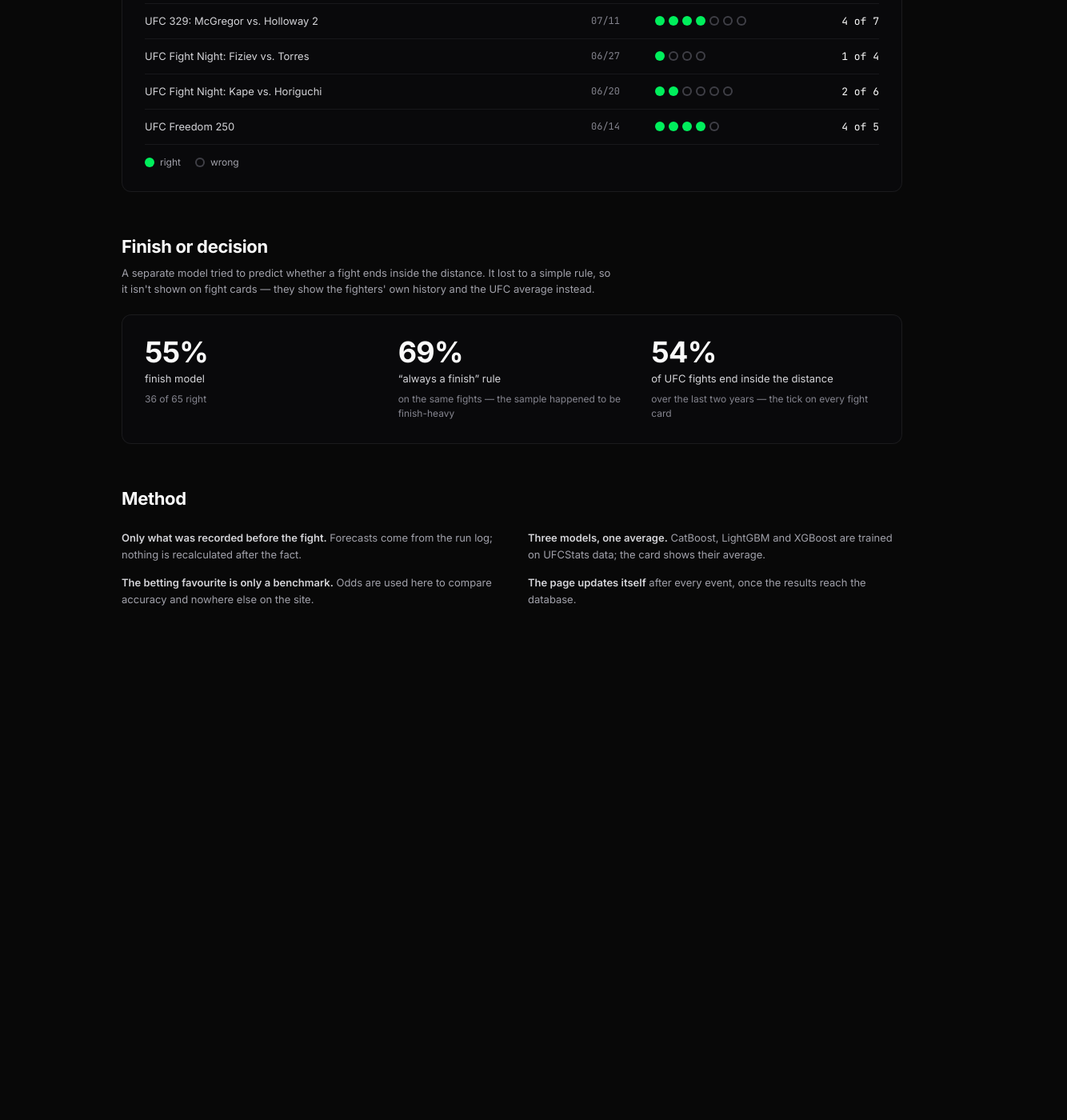
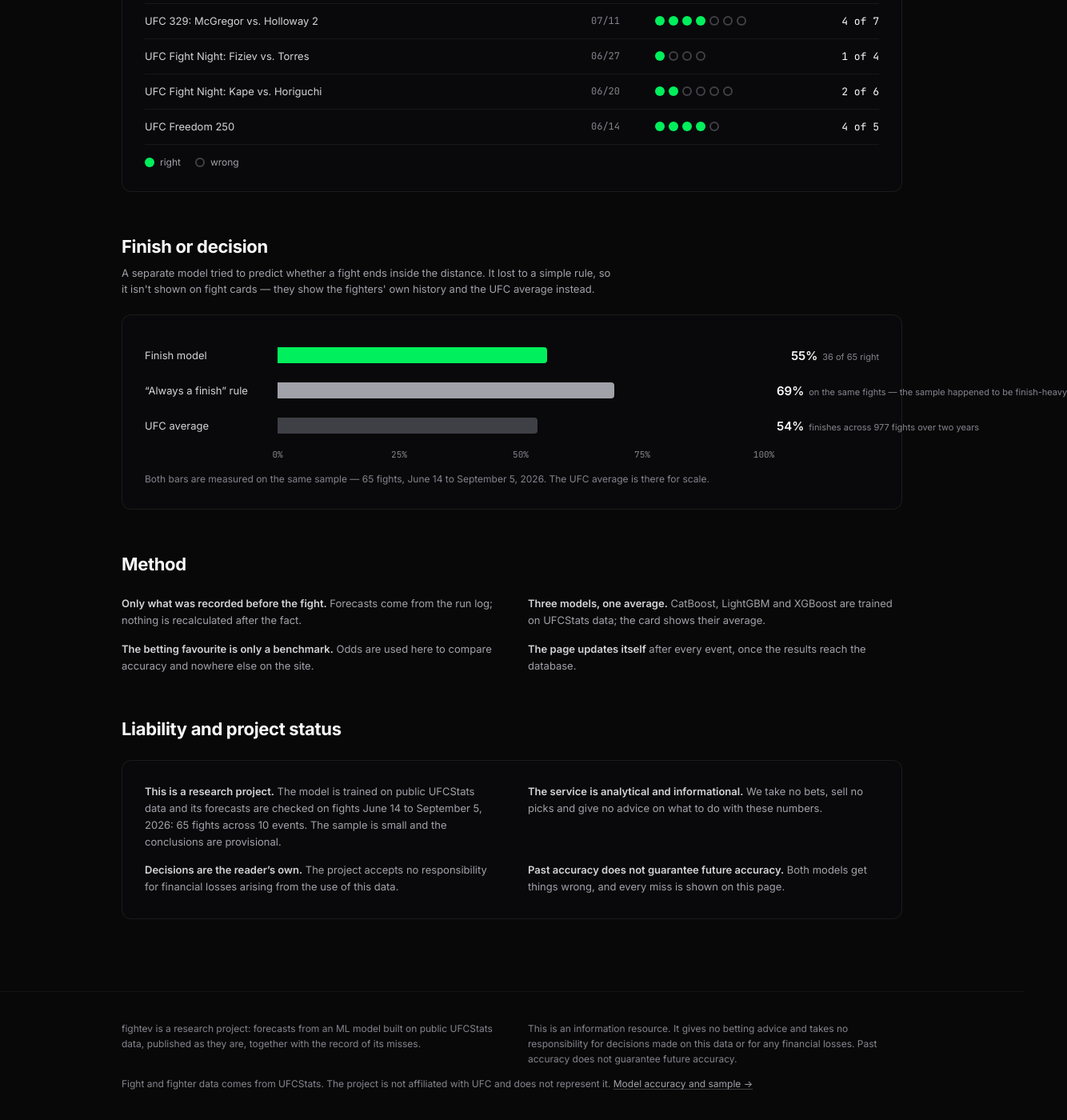
Before and after one commit to Gotodataru/fightev, a React (Vite) app: page /accuracy in a window 1280 px wide. Shown: the part 1604-3004 px from the top of the page at 80% size, 1334 px wide, since content can reach past the window. Before the commit the page ends 2454 px from the top, so only its background shows below. Built offline with nearby package versions, Linux system fonts and the light colour scheme.

Commit message:
Say plainly what this is: research project, no liability, finish model charted with its sample

```diff
--- a/src/components/Layout.tsx
+++ b/src/components/Layout.tsx
@@ -48,7 +48,7 @@
   ]
 
   return (
-    <div className="min-h-screen bg-bg">
+    <div className="flex min-h-screen flex-col bg-bg">
       <a href="#main" className="sr-only focus:not-sr-only focus:fixed focus:left-4 focus:top-3 focus:z-50 focus:rounded-md focus:bg-zinc-900 focus:px-3 focus:py-2">
         {t.nav.skip}
       </a>
@@ -91,6 +91,18 @@
         )}
       </header>
       <main id="main" key={pathname} className="page-in">{children}</main>
+      <footer className="mt-auto border-t border-white/5">
+        <div className="mx-auto grid max-w-[1024px] gap-3 px-4 py-9 text-[12px] leading-[1.6] text-zinc-500 md:grid-cols-[minmax(0,1fr)_minmax(0,1fr)] md:gap-x-10 md:px-6">
+          <p className="m-0">{t.footer.what}</p>
+          <p className="m-0">{t.footer.liability}</p>
+          <p className="m-0 md:col-span-2">
+            {t.footer.data}{' '}
+            <NavLink to="/accuracy" className="text-zinc-400 underline decoration-zinc-700 underline-offset-2 hover:text-zinc-200">
+              {t.footer.accuracy}
+            </NavLink>
+          </p>
+        </div>
+      </footer>
     </div>
   )
 }
--- a/src/i18n.tsx
+++ b/src/i18n.tsx
@@ -104,6 +104,14 @@
   emptyText: 'Кард появится здесь, как только UFC опубликует пары. А пока можно посмотреть, как модель отработала прошлый турнир.',
   emptyCta: (name: string) => `Итоги ${name}`,
   updated: (d: string) => `Данные обновлены ${d}`,
+
+  // footer
+  footer: {
+    what: 'fightev — исследовательский аналитический проект: прогнозы ML-модели по открытой статистике UFCStats публикуются как есть, вместе с историей ошибок.',
+    liability: 'Это информационный ресурс. Он не даёт советов по ставкам и не несёт ответственности за решения, принятые на основе этих данных, и за возможные финансовые потери. Прошлая точность не гарантирует будущую.',
+    data: 'Данные о боях и бойцах — UFCStats. Проект не связан с UFC и не представляет его.',
+    accuracy: 'Точность модели и выборка →',
+  },
 }
 
 const verdictRu: Record<Verdict, string> = {
@@ -200,6 +208,13 @@
   emptyText: 'The card will appear here as soon as the UFC confirms the bouts. Meanwhile, see how the model did at the last event.',
   emptyCta: (name: string) => `Results: ${name}`,
   updated: (d: string) => `Data updated ${d}`,
+
+  footer: {
+    what: 'fightev is a research project: forecasts from an ML model built on public UFCStats data, published as they are, together with the record of its misses.',
+    liability: 'This is an information resource. It gives no betting advice and takes no responsibility for decisions made on this data or for any financial losses. Past accuracy does not guarantee future accuracy.',
+    data: 'Fight and fighter data comes from UFCStats. The project is not affiliated with UFC and does not represent it.',
+    accuracy: 'Model accuracy and sample →',
+  },
 }
 
 const DICTS: Record<Lang, Dict> = { ru, en }
--- a/src/pages/Accuracy.tsx
+++ b/src/pages/Accuracy.tsx
@@ -67,9 +67,17 @@
         ? 'Отдельная модель пыталась угадать, закончится ли бой досрочно. Она проиграла простому правилу, поэтому в карточках боя мы её не показываем — вместо прогноза там история самих бойцов и среднее по UFC.'
         : 'Отдельная модель пытается угадать, закончится ли бой досрочно. В карточках её нет: выборка слишком мала, чтобы доверять ей больше, чем истории самих бойцов и среднему по UFC.',
       fin: [
-        ['модель досрочки', `${fin.model_hits} из ${fin.n} угадано`],
-        ['правило «всегда досрочно»', heavy ? 'на тех же боях — выборке повезло с досрочками' : 'на тех же боях'],
-        ['боёв в UFC заканчиваются досрочно', 'за последние два года — это отметка на карточке боя'],
+        ['Модель досрочки', `${fin.model_hits} из ${fin.n} угадано`],
+        ['Правило «всегда досрочно»', heavy ? 'на тех же боях — выборке повезло с досрочками' : 'на тех же боях'],
+        ['Среднее по UFC', `досрочные финиши в ${tr.ufc_finish_rate_24m.n} боях за два года`],
+      ],
+      finNote: `Обе полосы посчитаны на одной и той же выборке — ${fin.n} ${ruFights(fin.n)} ${range}. Отметка «среднее по UFC» приводится для масштаба.`,
+      s6: 'Ответственность и статус проекта',
+      liability: [
+        ['Проект исследовательский.', `Модель обучена на открытой статистике UFCStats, а её прогнозы проверяются на боях ${range}: ${tr.n_fights} ${ruFights(tr.n_fights)} на ${events(tr.n_events)}. Выборка маленькая, выводы предварительные.`],
+        ['Сервис аналитический и информационный.', 'Мы не принимаем ставок, не продаём прогнозы и не советуем, что делать с этими цифрами.'],
+        ['Ответственность за решения — на том, кто их принимает.', 'Проект не отвечает за финансовые потери, возникшие из-за использования этих данных.'],
+        ['Прошлая точность не гарантирует будущую.', 'Обе модели ошибаются, и все их ошибки показаны на этой странице.'],
       ],
       s5: 'Как считаем',
       method: [
@@ -115,9 +123,17 @@
       ? "A separate model tried to predict whether a fight ends inside the distance. It lost to a simple rule, so it isn't shown on fight cards — they show the fighters' own history and the UFC average instead."
       : "A separate model tries to predict whether a fight ends inside the distance. It isn't on the cards: the sample is too small to trust it over the fighters' own history and the UFC average.",
     fin: [
-      ['finish model', `${fin.model_hits} of ${fin.n} right`],
-      ['“always a finish” rule', heavy ? 'on the same fights — the sample happened to be finish-heavy' : 'on the same fights'],
-      ['of UFC fights end inside the distance', 'over the last two years — the tick on every fight card'],
+      ['Finish model', `${fin.model_hits} of ${fin.n} right`],
+      ['“Always a finish” rule', heavy ? 'on the same fights — the sample happened to be finish-heavy' : 'on the same fights'],
+      ['UFC average', `finishes across ${tr.ufc_finish_rate_24m.n} fights over two years`],
+    ],
+    finNote: `Both bars are measured on the same sample — ${fin.n} fights, ${range}. The UFC average is there for scale.`,
+    s6: 'Liability and project status',
+    liability: [
+      ['This is a research project.', `The model is trained on public UFCStats data and its forecasts are checked on fights ${range}: ${tr.n_fights} fights across ${events(tr.n_events)}. The sample is small and the conclusions are provisional.`],
+      ['The service is analytical and informational.', 'We take no bets, sell no picks and give no advice on what to do with these numbers.'],
+      ['Decisions are the reader’s own.', 'The project accepts no responsibility for financial losses arising from the use of this data.'],
+      ['Past accuracy does not guarantee future accuracy.', 'Both models get things wrong, and every miss is shown on this page.'],
     ],
     s5: 'Method',
     method: [
@@ -148,13 +164,10 @@
 
 // ── 1. model vs baselines ──────────────────────────────────────────────────────
 
-function CompareBars({ tr, c }: { tr: Track; c: Copy }) {
-  const [lo, hi] = tr.model.ci95
-  const rows: [string, number, string, string, boolean][] = [
-    [c.rows[0], tr.model.rate, c.of(tr.model.hits, tr.n_fights), BRAND, true],
-    [c.rows[1], tr.favourite.rate, c.of(tr.favourite.hits, tr.n_fights), Z400, false],
-    [c.rows[2], tr.coin.rate, c.avg, Z700, false],
-  ]
+type BarRow = [label: string, rate: number, sub: string, color: string, ci: boolean]
+
+function Bars({ rows, ci95, ciLabel }: { rows: BarRow[]; ci95?: [number, number]; ciLabel?: string }) {
+  const [lo, hi] = ci95 ?? [0, 0]
   const whisker = 'absolute bg-zinc-50/75'
   return (
     <div>
@@ -164,7 +177,7 @@
           <div className="relative col-span-2 row-start-2 h-5 md:col-span-1 md:row-start-auto">
             <div className="a-grow absolute inset-y-0 left-0 rounded-r" style={{ width: `${r * 100}%`, background: col, animationDelay: `${0.1 + i * 0.08}s` }} />
             {ci && (
-              <div title={c.ci} aria-label={c.ci} role="img" className="absolute inset-y-0" style={{ left: `${lo * 100}%`, width: `${(hi - lo) * 100}%` }}>
+              <div title={ciLabel} aria-label={ciLabel} role="img" className="absolute inset-y-0" style={{ left: `${lo * 100}%`, width: `${(hi - lo) * 100}%` }}>
                 <div className={cx(whisker, 'inset-x-0 top-1/2 -mt-px h-0.5')} />
                 <div className={cx(whisker, 'bottom-[3px] left-0 top-[3px] w-0.5')} />
                 <div className={cx(whisker, 'bottom-[3px] right-0 top-[3px] w-0.5')} />
@@ -186,6 +199,32 @@
         </div>
       </div>
     </div>
+  )
+}
+
+function CompareBars({ tr, c }: { tr: Track; c: Copy }) {
+  return (
+    <Bars ci95={tr.model.ci95 as [number, number]} ciLabel={c.ci} rows={[
+      [c.rows[0], tr.model.rate, c.of(tr.model.hits, tr.n_fights), BRAND, true],
+      [c.rows[1], tr.favourite.rate, c.of(tr.favourite.hits, tr.n_fights), Z400, false],
+      [c.rows[2], tr.coin.rate, c.avg, Z700, false],
+    ]} />
+  )
+}
+
+function FinishBars({ tr, c }: { tr: Track; c: Copy }) {
+  const fin = tr.finish
+  const base = tr.ufc_finish_rate_24m.rate
+  const rows: BarRow[] = [
+    [c.fin[0][0], fin.model_rate!, c.fin[0][1], BRAND, false],
+    [c.fin[1][0], fin.always_finish_rate!, c.fin[1][1], Z400, false],
+  ]
+  if (base !== null) rows.push([c.fin[2][0], base, c.fin[2][1], Z700, false])
+  return (
+    <>
+      <Bars rows={rows} />
+      <p className="mb-0 mt-4 text-xs leading-normal text-zinc-500">{c.finNote}</p>
+    </>
   )
 }
 
@@ -319,17 +358,6 @@
   )
 }
 
-function Stat({ value, label, sub, delay = 0 }: { value: number; label: string; sub: string; delay?: number }) {
-  return (
-    <div className="flex flex-col gap-1.5">
-      <CountUp value={value * 100} delay={delay} format={v => `${Math.round(v)}%`}
-        className="text-4xl font-bold leading-none tracking-[-0.02em] text-zinc-50" />
-      <span className="text-[13px] text-zinc-300">{label}</span>
-      <span className="text-xs leading-normal text-zinc-500">{sub}</span>
-    </div>
-  )
-}
-
 // ── page ───────────────────────────────────────────────────────────────────────
 
 export default function Accuracy() {
@@ -350,7 +378,6 @@
     return <div className="mx-auto max-w-[1024px] px-4 py-14 text-sm text-zinc-400 md:px-6">{msg}</div>
   }
   const fin = tr.finish
-  const base = tr.ufc_finish_rate_24m.rate
   return (
     <div className="mx-auto max-w-[1024px] px-4 pb-[90px] pt-10 md:px-6 md:pt-[52px]">
       <div className="eyebrow hero-in mb-3.5 text-brand">{c.eyebrow}</div>
@@ -380,13 +407,7 @@
       {fin.n > 0 && fin.model_rate !== null && fin.always_finish_rate !== null && (
         <Reveal as="section" className="mt-[52px]">
           <H2 sub={c.s4sub}>{c.s4}</H2>
-          <Panel>
-            <div className="grid grid-cols-1 gap-7 sm:grid-cols-3 sm:gap-8">
-              <Stat value={fin.model_rate} label={c.fin[0][0]} sub={c.fin[0][1]} />
-              <Stat value={fin.always_finish_rate} label={c.fin[1][0]} sub={c.fin[1][1]} delay={150} />
-              {base !== null && <Stat value={base} label={c.fin[2][0]} sub={c.fin[2][1]} delay={300} />}
-            </div>
-          </Panel>
+          <Panel><FinishBars tr={tr} c={c} /></Panel>
         </Reveal>
       )}
 
@@ -396,6 +417,15 @@
           {c.method.map(([b, rest]) => <p key={b} className="m-0"><b className="font-semibold text-zinc-300">{b}</b> {rest}</p>)}
         </div>
       </Reveal>
+
+      <Reveal as="section" className="mt-[52px]">
+        <H2>{c.s6}</H2>
+        <Panel>
+          <div className="grid grid-cols-1 gap-x-10 gap-y-3.5 text-[13px] leading-relaxed text-zinc-400 md:grid-cols-2">
+            {c.liability.map(([b, rest]) => <p key={b} className="m-0"><b className="font-semibold text-zinc-300">{b}</b> {rest}</p>)}
+          </div>
+        </Panel>
+      </Reveal>
     </div>
   )
 }
```
